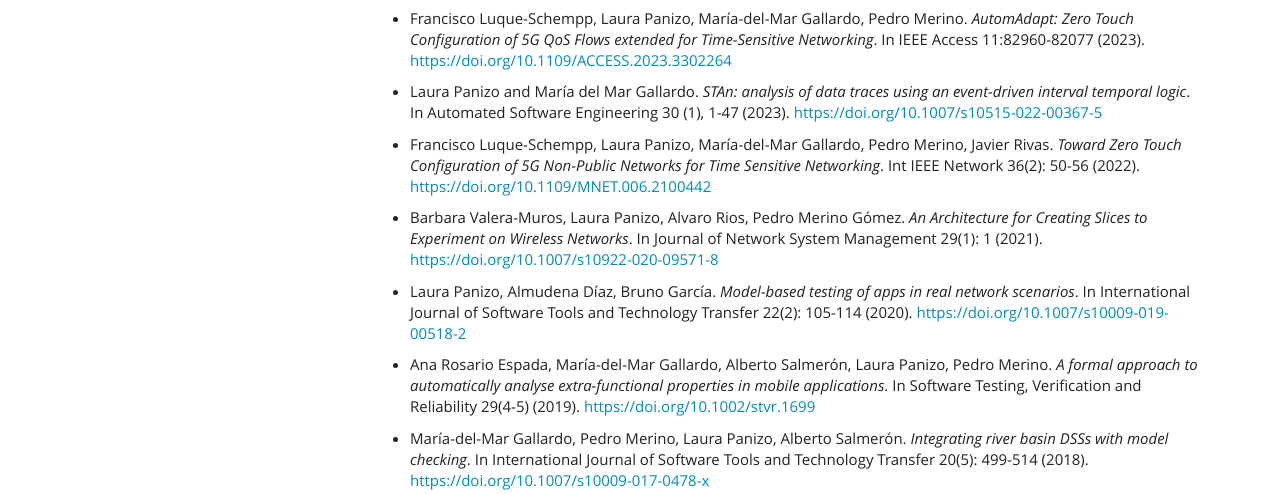
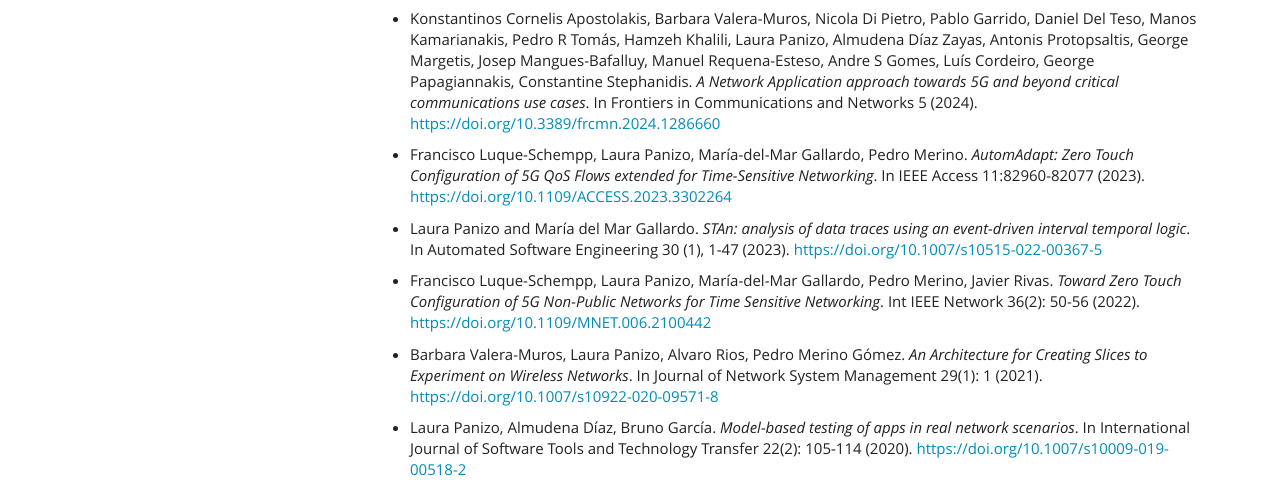
Before and after one commit to LauraPanizo/LauraPanizo.github.io, a plain HTML site: page publications.html in a window 1280 px wide. Shown: the part 232-726 px from the top of the page. Drawn offline with nearby package versions, Linux system fonts and the light colour scheme; some packages are replaced by stand-ins of ours.

Commit message:
Update publications.html
Added Frontiers publication

```diff
--- a/publications.html
+++ b/publications.html
@@ -363,6 +363,16 @@ div.tocify {
 <p><br />
 </p>
 <ul>
+<li><p>Konstantinos Cornelis Apostolakis, Barbara Valera-Muros, Nicola
+Di Pietro, Pablo Garrido, Daniel Del Teso, Manos Kamarianakis, Pedro R
+Tomás, Hamzeh Khalili, Laura Panizo, Almudena Díaz Zayas, Antonis
+Protopsaltis, George Margetis, Josep Mangues-Bafalluy, Manuel
+Requena-Esteso, Andre S Gomes, Luís Cordeiro, George Papagiannakis,
+Constantine Stephanidis. <em>A Network Application approach towards 5G
+and beyond critical communications use cases</em>. In Frontiers in
+Communications and Networks 5 (2024). <a
+href="https://doi.org/10.3389/frcmn.2024.1286660"
+class="uri">https://doi.org/10.3389/frcmn.2024.1286660</a></p></li>
 <li><p>Francisco Luque-Schempp, Laura Panizo, María-del-Mar Gallardo,
 Pedro Merino. <em>AutomAdapt: Zero Touch Configuration of 5G QoS Flows
 extended for Time-Sensitive Networking</em>. In IEEE Access
@@ -447,7 +457,7 @@ de enseñanza aprendizaje de educación superior (CAPÍTULO 7)</em>. Silvia
 N. Moral-Sánchez, Paloma Gutierrez-Castillo, Eva Lopezosa, Laura Panizo.
 Tecnologías Emergentes Aplicadas a las Metodologías Activas en la era de
 la Inteligencia Artificial. pp. 126-144. Dickson, 2023. ISBN:
-978-84-1170-579-0.<a
+978-84-1170-579-0. <a
 href="https://www.dykinson.com/libros/educar-comunicar-sociabilizar-en-la-heterogeneidad/9788411703550/">Disponible
 aquí</a></p></li>
 <li><p><em>The Role of Abstraction in Model Checking</em>. María-del-Mar
@@ -663,7 +673,7 @@ Valencia, y Zaragoza, 2006.ISBN: 978-84-690-4355- 4355</p></li>
 </ul>
 </div>
 
-
+</br>
 <p class="myfooter"> Copyrght (c) 2022 Laura Panizo. Licensed under <a href="https://github.com/LauraPanizo/LauraPanizo.github.io/blob/main/LICENSE">Apache 2.0</a></p>
 
 
```
